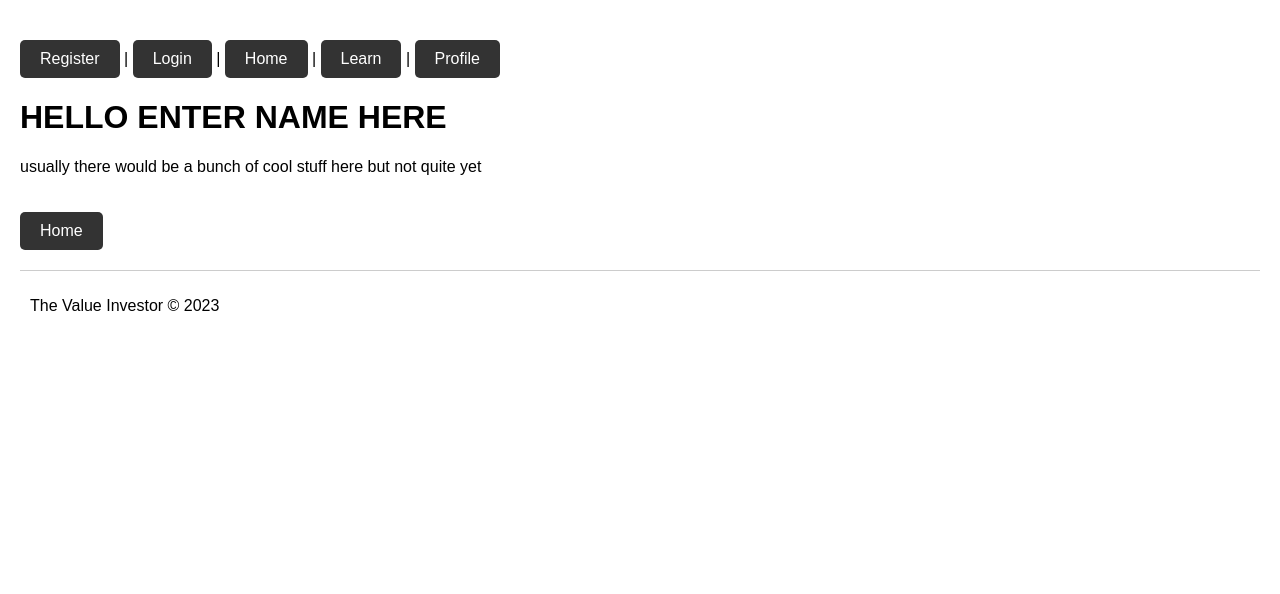
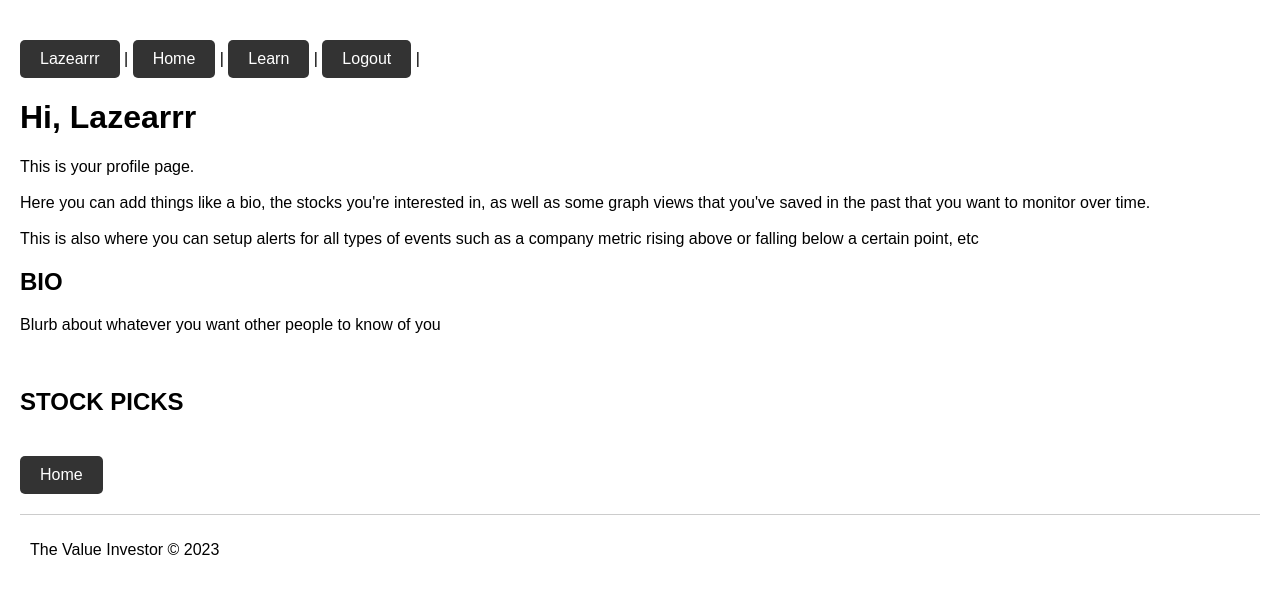
Before and after one commit to Lazearrr/SeniorProject, a Django app: page /profile/ in a window 1280 px wide. Shown: the top 594 px of the page. Run offline with Django 3.2, Linux system fonts and the light colour scheme; a user stored in the database is signed in.

Commit message:
Improved ui and fixed login/logout flow

```diff
--- a/stocks/templates/account/profile.html
+++ b/stocks/templates/account/profile.html
@@ -1,6 +1,22 @@
 {% extends "base_generic.html" %}
 
 {% block content %}
-  <h1>HELLO ENTER NAME HERE</h1>
-  <p>usually there would be a bunch of cool stuff here but not quite yet</p>
+  <h1>Hi, {{ user.username }}</h1>
+  <p>
+    This is your profile page.
+    <br>
+    <br>
+    Here you can add things like a bio, the stocks you're interested in, as well as some graph
+    views that you've saved in the past that you want to monitor over time.
+    <br>
+    <br>
+    This is also where you can setup alerts for all types of events such as a company metric rising above
+    or falling below a certain point, etc
+  </p>
+  <h2> BIO </h2>
+  <p>
+    Blurb about whatever you want other people to know of you
+  </p>
+  <br>
+  <h2> STOCK PICKS </h2>
 {% endblock %}
--- a/stocks/templates/base_generic.html
+++ b/stocks/templates/base_generic.html
@@ -1,4 +1,3 @@
-
 <!DOCTYPE html>
 <html>
 <head>
@@ -16,7 +15,7 @@
             border-top: 1px solid #ccc;
             padding: 10px;
         }
-        a {
+        a, button {
             display: inline-block;
             margin-top: 20px;
             padding: 10px 20px;
@@ -24,16 +23,34 @@
             background-color: #333;
             color: #fff;
             text-decoration: none;
+            border: none;
+            cursor: pointer;
+            font: inherit;
+        }
+        a:hover, button:hover {
+            background-color: #555;
+        }
+        nav form {
+            display: inline;
         }
     </style>
 </head>
 <body>
     <nav>
-        <a href="/register/">Register</a> |
-        <a href="/login/">Login</a> |
-        <a href="/">Home</a> |
-        <a href="/learn">Learn</a> |
-        <a href="/profile">Profile</a>
+        {% if user.is_authenticated %}
+            <a href="/profile">{{ user.username }}</a> |
+            <a href="/">Home</a> |
+            <a href="/learn">Learn</a> |
+            <form method="post" action="{% url 'logout' %}">
+                {% csrf_token %}
+                <button type="submit">Logout</button>
+            </form> |
+        {% else %}
+            <a href="/">Home</a> |
+            <a href="/learn">Learn</a> |
+            <a href="{% url 'register' %}">Register</a> |
+            <a href="{% url 'login' %}">Login</a> |
+        {% endif %}
     </nav>
     {% block content %}{% endblock %}
     <a href="/">Home</a>
--- a/stocks/urls.py
+++ b/stocks/urls.py
@@ -7,6 +7,8 @@ urlpatterns = [
     path('results/', views.results, name='results'),
     path('register/', views.RegisterView.as_view(), name='register'),  # Add this line for registration
     path('login/', auth_views.LoginView.as_view(), name='login'),
+    path('logout/', auth_views.LogoutView.as_view(next_page='/'), name='logout'),
     path('profile/', views.profile, name='profile'),
     path('learn/', views.learn, name='learn'),
+    path('user/<int:user_id>/', views.user_profile, name='user_profile'),
 ]
--- a/stocks/views.py
+++ b/stocks/views.py
@@ -5,6 +5,7 @@ from django.contrib.auth.forms import UserCreationForm
 from django.urls import reverse_lazy
 from django.views import generic
 from django.contrib.auth.decorators import login_required
+from django.contrib.auth.models import User
 import json
 
 class RegisterView(generic.CreateView):
@@ -114,3 +115,7 @@ def learn(request):
 @login_required
 def profile(request):
     return render(request, 'account/profile.html')
+
+def user_profile(request, user_id):
+    user = User.objects.get(id=user_id)
+    return render(request, 'user_profile.html', {'user': user})
```
Also changed, not shown: db.sqlite3.
